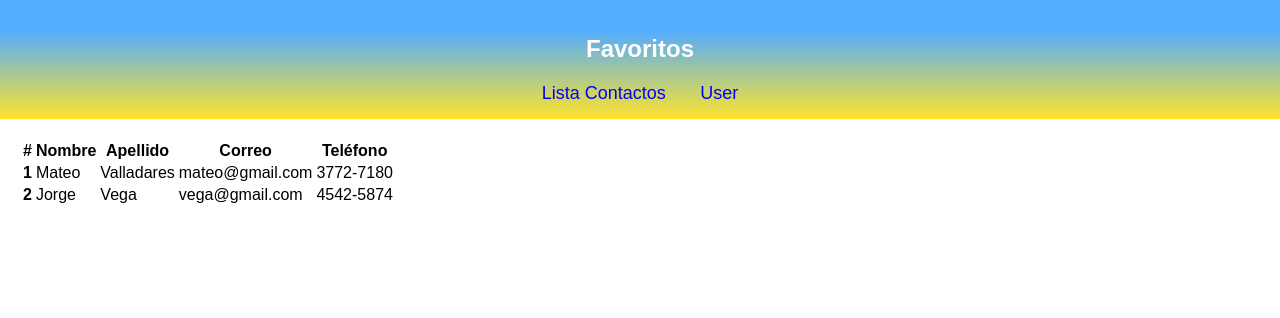
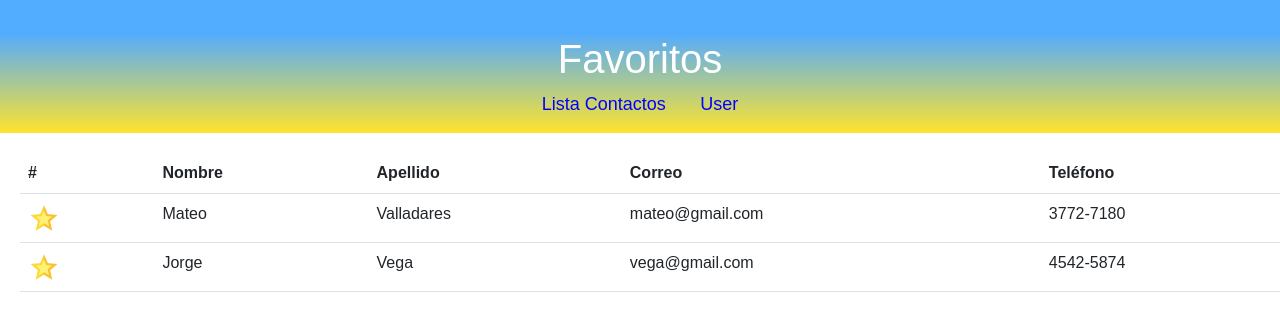
Before and after one commit to mvalladares-2019607/PS-AgendaWeb, a plain HTML site: page assets/pages/favoritos.html in a window 1280 px wide. Drawn offline with nearby package versions, Linux system fonts and the light colour scheme.

Commit message:
se agregó una imagen en lugar de numeros para identificar que son los favoritos

```diff
--- a/assets/pages/favoritos.html
+++ b/assets/pages/favoritos.html
@@ -4,12 +4,13 @@
     <meta charset="UTF-8">
     <meta name="viewport" content="width=device-width, initial-scale=1.0">
     <title>Favoritos</title>
+    <link href="https://cdn.jsdelivr.net/npm/bootstrap@5.2.3/dist/css/bootstrap.min.css" rel="stylesheet" integrity="sha384-rbsA2VBKQhggwzxH7pPCaAqO46MgnOM80zW1RWuH61DGLwZJEdK2Kadq2F9CUG65" crossorigin="anonymous">
     <link rel="stylesheet" href="../styles/styles3.css">
 </head>
 <body>
     <nav>
         <h1>Favoritos</h1>
-        <a href="#">Lista Contactos</a>
+        <a href="./contactos.html">Lista Contactos</a>
         <a href="#">User</a>
       </nav>
     <table class="table">
@@ -25,14 +26,14 @@
         </thead>
         <tbody>
           <tr>
-            <th scope="row">1</th>
+            <th scope="row"><img src="../resources/image/ic_star_128_28867.png" alt=""></th>
             <td>Mateo</td>
             <td>Valladares</td>
             <td>mateo@gmail.com</td>
             <td>3772-7180</td>
           </tr>
           <tr>
-            <th scope="row">2</th>
+            <th scope="row"><img src="../resources/image/ic_star_128_28867.png" alt=""></th>
             <td>Jorge</td>
             <td>Vega</td>
             <td>vega@gmail.com</td>
@@ -42,6 +43,9 @@
 
         </tbody>
       </table>
+      <script src="https://cdn.jsdelivr.net/npm/bootstrap@5.3.2/dist/js/bootstrap.bundle.min.js"
+      integrity="sha384-C6RzsynM9kWDrMNeT87bh95OGNyZPhcTNXj1NW7RuBCsyN/o0jlpcV8Qyq46cDfL" crossorigin="anonymous">
+      </script>
 
 </body>
 </html>
--- a/assets/styles/styles3.css
+++ b/assets/styles/styles3.css
@@ -1,4 +1,5 @@
 body {
+    background-color: white;
     font-family: Arial, sans-serif;
     margin: 0;
     padding: 0;
```
Also changed, not shown: assets/resources/image/ic_star_128_28867.png (added).
